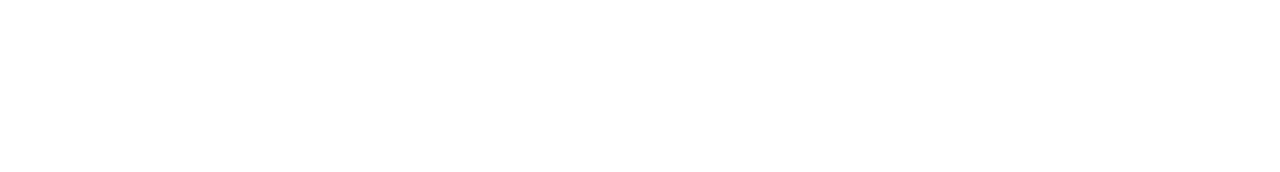
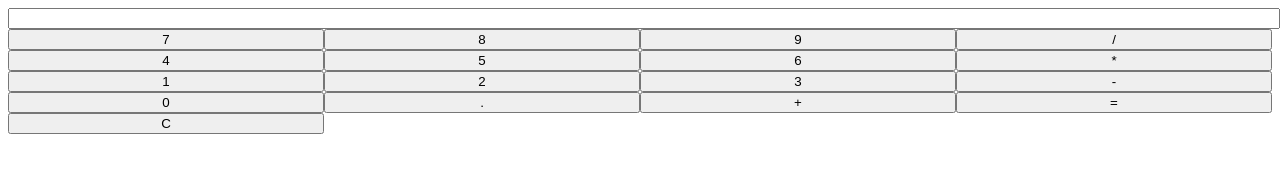
Before and after one commit to mfrattini7/odin-calculator, a plain HTML site: page index.html in a window 1280 px wide. Drawn offline with Linux system fonts and the light colour scheme.

Commit message:
implemented calculator but using eval... need to think about it more

```diff
--- a/index.html
+++ b/index.html
@@ -8,6 +8,31 @@
 </head>
 <body>
 
+    <div id="calculator"></div>
+
+    <input id="display" readonly>
+
+    <div id="buttons">
+
+        <button onclick="display('7')">7</button>
+        <button onclick="display('8')">8</button>
+        <button onclick="display('9')">9</button>
+        <button onclick="display('/')">/</button>
+        <button onclick="display('4')">4</button>
+        <button onclick="display('5')">5</button>
+        <button onclick="display('6')">6</button>
+        <button onclick="display('*')">*</button>
+        <button onclick="display('1')">1</button>
+        <button onclick="display('2')">2</button>
+        <button onclick="display('3')">3</button>
+        <button onclick="display('-')">-</button>
+        <button onclick="display('0')">0</button>
+        <button onclick="display('.')">.</button>
+        <button onclick="display('+')">+</button>
+        <button onclick="calculate()">=</button>
+        <button onclick="clearDisplay()">C</button>
+
+    </div>
 
     <script src="script.js"></script>
 </body>
--- a/script.js
+++ b/script.js
@@ -0,0 +1,17 @@
+let displayEl = document.getElementById("display");
+
+function display(input) {
+    displayEl.value += input;
+}
+
+function clearDisplay() {
+    displayEl.value = "";
+}
+
+function calculate() {
+    displayEl.value = eval(displayEl.value);
+}
+
+function unreachable() {
+    throw Error("This should never happen...");
+}
--- a/style.css
+++ b/style.css
@@ -0,0 +1,14 @@
+#body {
+    margin: 0;
+    padding: 0;
+}
+
+#buttons {
+    display: grid;
+    grid-template-columns: repeat(4, 1fr);
+}
+
+#display {
+    width: 100%;
+    text-align: right;
+}
```
